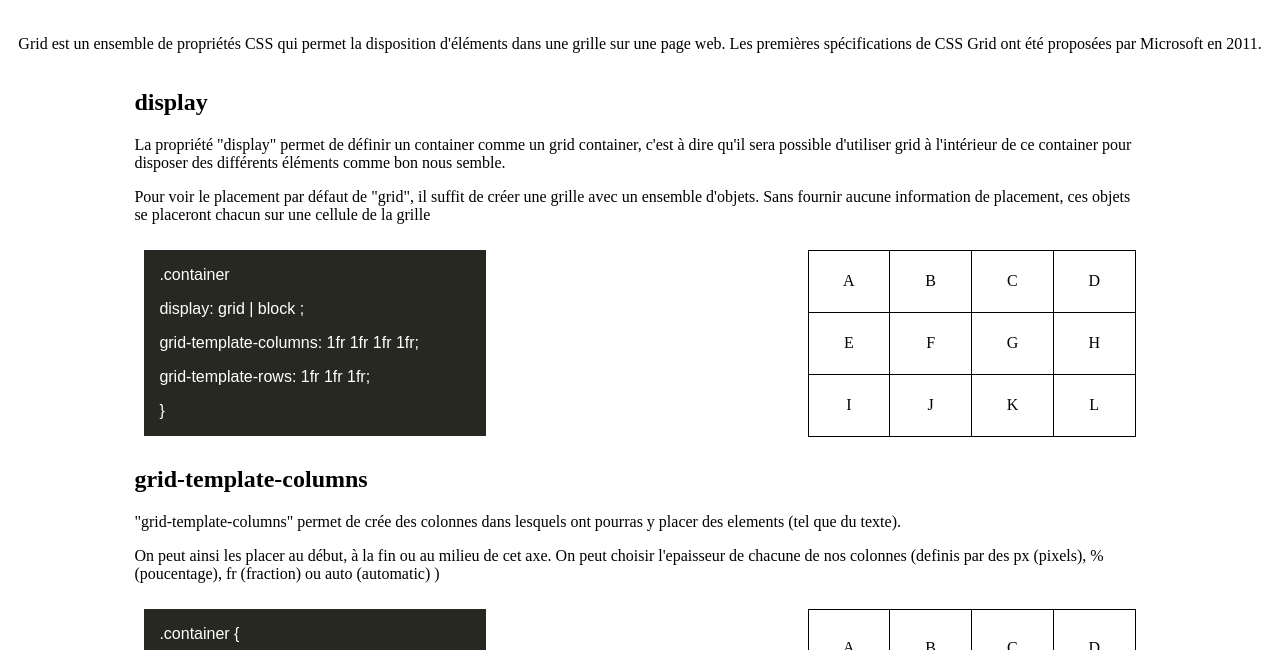
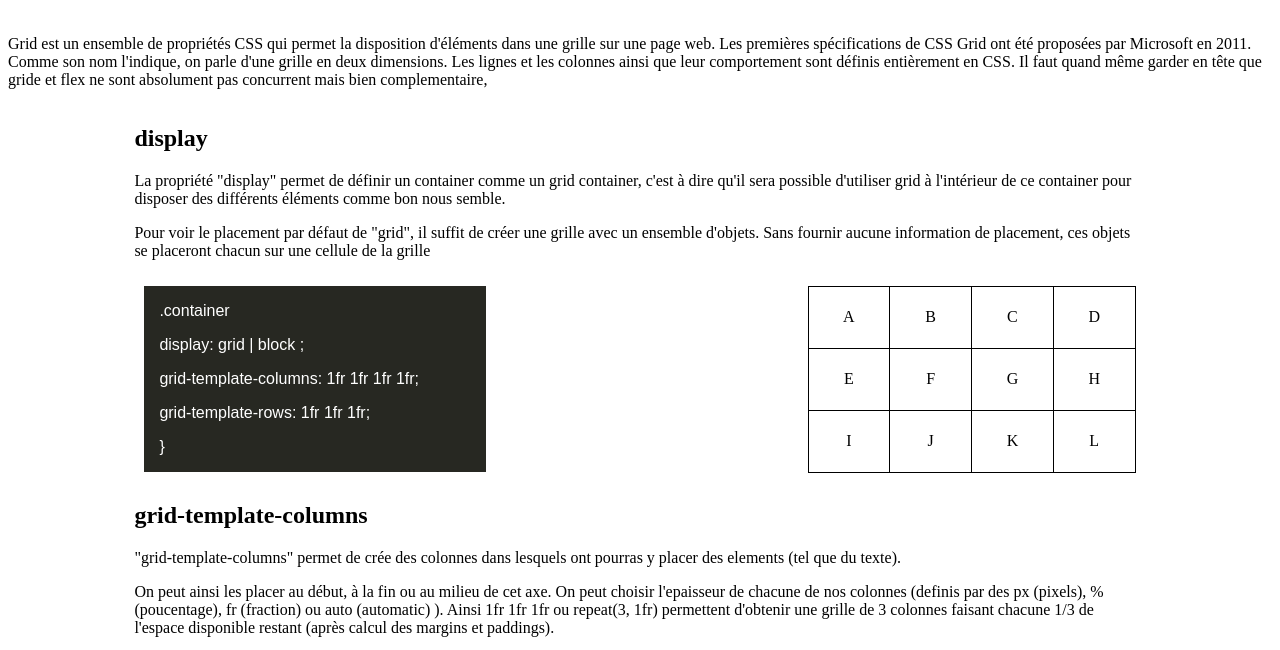
Before and after one commit to marion1998/Flex-CSS, a plain HTML site: page gridtheory/index.html in a window 1280 px wide. Shown: the part 134-784 px from the top of the page. Drawn offline with Linux system fonts and the light colour scheme.

Commit message:
intro grid et fr

```diff
--- a/gridtheory/index.html
+++ b/gridtheory/index.html
@@ -21,7 +21,7 @@
 	</nav>
 	<div class="intro">
 		<h1>The Grid Theory</h1>
-		<p>Grid est un ensemble de propriétés CSS qui permet la disposition d'éléments dans une grille sur une page web. Les premières spécifications de CSS Grid ont été proposées par Microsoft en 2011.</p>
+		<p>Grid est un ensemble de propriétés CSS qui permet la disposition d'éléments dans une grille sur une page web. Les premières spécifications de CSS Grid ont été proposées par Microsoft en 2011. Comme son nom l'indique, on parle d'une grille en deux dimensions. Les lignes et les colonnes ainsi que leur comportement sont définis entièrement en CSS. Il faut quand même garder en tête que gride et flex ne sont absolument pas concurrent mais bien complementaire,</p>
 	</div>
 	<div class="container"> <!-- the grid container -->
 
@@ -80,7 +80,7 @@
 
 			<h2>grid-template-columns</h2>
 			<p>"grid-template-columns" permet de crée des colonnes dans lesquels ont pourras y placer des elements (tel que du texte).</p>
-			<p>On peut ainsi les placer au début, à la fin ou au milieu de cet axe. On peut choisir l'epaisseur de chacune de nos colonnes (definis par des px (pixels), % (poucentage), fr (fraction) ou auto (automatic) )  </p>
+			<p>On peut ainsi les placer au début, à la fin ou au milieu de cet axe. On peut choisir l'epaisseur de chacune de nos colonnes (definis par des px (pixels), % (poucentage), fr (fraction) ou auto (automatic) ). Ainsi 1fr 1fr 1fr ou repeat(3, 1fr) permettent d'obtenir une grille de 3 colonnes faisant chacune 1/3 de l'espace disponible restant (après calcul des margins et paddings).  </p>
 			<div class="section">
 				<div class="codeblock">
 					<p>.container {</p>
@@ -350,5 +350,6 @@
 
 	<script src="../scripts/jquery-3.3.1.min.js"></script>
 	<script src="../scripts/scriptgrid.js"></script>
+	<script src="../https://antistatique.net/fr/nous/bloggons/2017/06/06/css-grid-une-vraie-revolution"></script>
 </body>
 </html>
```
